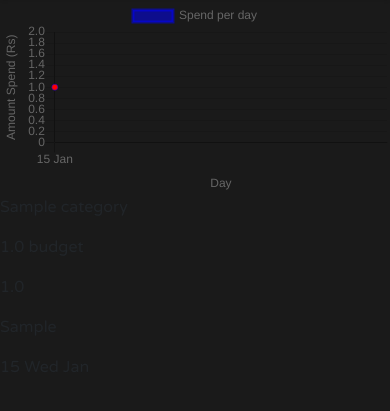
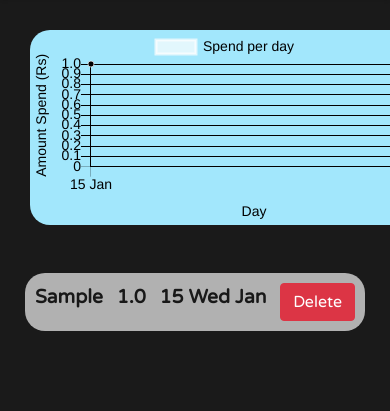
Before and after one commit to sea-rod/Budget-Helper, a Django app: page /1/category_info/ in a window 390 px wide; the page is wider, and only the part inside the window is pictured. Shown: the part 94-505 px from the top of that part. Run offline with Django 4.2, Linux system fonts and the light colour scheme; tables that the repository leaves empty hold one stand-in row (values such as "Sample post"); some libraries are stand-ins or nearby versions.

Commit message:
add graph and update cat list view

```diff
--- a/category/templates/category_detail.html
+++ b/category/templates/category_detail.html
@@ -5,12 +5,13 @@
 {% block content %}
 <script src="https://cdnjs.cloudflare.com/ajax/libs/Chart.js/2.9.4/Chart.js">
 </script>
-<canvas id="myChart" style="width:100%;max-width:700px"></canvas>
+<canvas id="myChart"
+    style="width:100%;max-width:700px;background-color: rgb(162, 231, 252); border-radius: 20px;margin: 30px;"></canvas>
 
 <script>
     var xValues = []
     var yValues = []
-
+    var color = "black"
     // {% for obj in category.category_info_set.all %}
     xValues.push("{{ obj.date|date:'d M' }}")
     yValues.push({{ obj.spend }})
@@ -26,29 +27,52 @@
             labels: xValues,
             datasets: [{
                 label: "Spend per day",
+                lineTension: 0,
                 display: true,
                 fill: false,
-                backgroundColor: "rgba(255,0,0,1.0)",
-                borderColor: "rgba(0,0,255,0.5)",
+                backgroundColor: color,
+                borderColor: "rgba(254,254,254,0.7)",
                 data: yValues
             }]
         },
         options: {
             legend: {
-                display: true,
-                labelString: "heh",
+                labels: {
+                    fontColor: color,
+                    fontSize: 14,
+                }
             },
             scales: {
                 yAxes: [{
+                    gridLines: {
+                        color: color
+                    },
+                    ticks: {
+                        fontColor: color,
+                        fontSize: 14,
+                        beginAtZero: true
+                    },
                     scaleLabel: {
                         display: true,
+                        fontColor: color,
+                        fontSize: 14,
                         labelString: 'Amount Spend (Rs)'
                     }
                 }],
                 xAxes: [{
+                    gridLines: {
+                        color: color
+                    },
+                    ticks: {
+                        fontColor: color,
+                        fontSize: 14,
+                        beginAtZero: true
+                    },
                     scaleLabel: {
                         display: true,
-                        labelString: 'Day'
+                        labelString: 'Day',
+                        fontColor: color,
+                        fontSize: 14,
                     }
                 }],
             },
@@ -56,14 +80,14 @@
     });
 </script>
 
-
-<p>{{category.name}} </p>
-<p> {{category.budget}} budget</p>
-
-{% for i in category.category_info_set.all %}
-<p>{{i.spend}}</p>
-<p>{{i.item}}</p>
-<p>{{i.date|date:"d D M"}}</p>
-{% endfor%}
-
+<div class="container mt-5 mr-auto ml-0  text-left">
+    {% for i in category.category_info_set.all %}
+    <div class="cat-list justify-content-between d-flex " onclick="change({{i.pk}})">
+        <span class="ml-0 ml-sm-5" style="font-weight: bold;">{{i.item}}</span>
+        <span style="font-weight: bold;">{{i.spend}}</span>
+        <span style="font-weight: bold;">{{i.date|date:"d D M"}}</span>
+        <a href="{% url 'cat_delete' i.pk%}" class="btn btn-danger mr-sm-5 mr-0">Delete</a>
+    </div>
+    {% endfor %}
+</div>
 {% endblock content %}
--- a/category/templates/category_list.html
+++ b/category/templates/category_list.html
@@ -2,9 +2,9 @@
 {% block content %}
 {% load static %}
 <script src="{% static 'js/script.js' %}"></script>
-<div class="container">
+<div class="container mt-5 mr-auto ml-0">
     {% for i in category_list %}
-    <div class="cat-list justify-content-between d-flex " onclick="change({{i.pk}})">
+    <div class="cat-list justify-content-between d-flex col-sm-6" onclick="change({{i.pk}})">
         <span class="ml-0 ml-sm-5" style="font-weight: bold;">{{i}}</span>
         <div>
             <a href="{% url 'cat_update' i.pk %}" class="btn btn-primary ">Update</a>
--- a/static/css/regis.css
+++ b/static/css/regis.css
@@ -136,7 +136,7 @@
     color: rgb(31, 31, 31);
     padding: 10px 30px;
     text-align: center;
-    margin: 0px 20%;
+    margin: 0px 15%;
     border: 1px solid black;
     border-radius: 10px;
     /* margin-top: 200px; */
@@ -145,7 +145,7 @@
 #btn-a {
     margin-top: 100px;
     margin-bottom: 10px;
-    margin-right: 20%;
+    margin-right: 15%;
 }
 
 /*  home page if no list is empty */
@@ -170,8 +170,8 @@
 
 .cat-list {
     background-color: rgb(177, 177, 177);
-    margin: 10px auto;
-    padding: 20px 40px;
+    margin: 10px;
+    padding: 10px 10px;
     color: rgb(24, 24, 24);
     text-align: center;
     border-radius: 20px;
@@ -186,7 +186,7 @@
 }
 
 
-@media (max-width: 640px) {
+@media (max-width: 1024px) {
     .spend-head {
         padding: 10px 30px;
         margin: 10px 10px;
```
Also changed, not shown: category/templates/category_info_list.html (+10 -10 lines).
